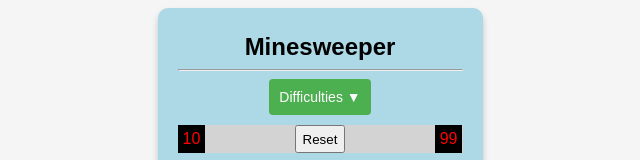
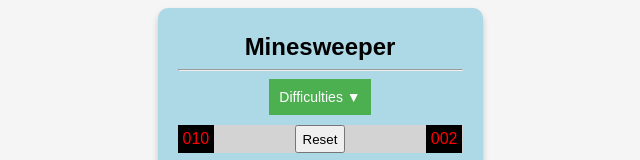
Before and after one commit to niklastallund/js-minesweeper, a plain HTML site: page minesweeper.html in a window 1280 px wide. Both pictures are taken after a click on the element 520 px from the left and 185 px from the top of the page. Shown: the top 160 px of the page, 320-960 px from the left. Drawn offline with Linux system fonts and the light colour scheme.

Commit message:
timer and clickedLeft working, bunch of helper functions to implement

```diff
--- a/minesweeper.css
+++ b/minesweeper.css
@@ -30,7 +30,6 @@ h2 {
     font-size: 14px;
     border: none;
     cursor: pointer;
-    border-radius: 4px;
 }
 
 #difficulty-button:hover {
@@ -38,18 +37,11 @@ h2 {
 }
 
 .dropdown-content {
-    /* display: none;
-    position: absolute;
-    min-width: 140px;
-    z-index: 1;
-    overflow: hidden; */
     display: none;
     position: absolute;
     background-color: #f9f9f9;
     min-width: 160px;
-    box-shadow: 0px 8px 16px 0px rgba(0, 0, 0, 0.2);
     z-index: 1;
-    border-radius: 4px;
     overflow: hidden;
 }
 
@@ -102,9 +94,13 @@ h2 {
     padding: 3px;
 }
 
-.cell {
+.tile {
     background: rgb(200, 200, 200);
     width: 25px;
     height: 25px;
     border: 2px outset rgb(190, 190, 190);
 }
+
+.tile:active {
+    border: 2px inset rgb(190, 190, 190);
+}
--- a/minesweeper.html
+++ b/minesweeper.html
@@ -16,9 +16,9 @@
                 <div id="dropdown-menu" class="dropdown-content"></div>
             </div>
             <div id="game-state-container">
-                <div id="mine-counter" class="counter">99</div>
+                <div id="mine-counter" class="counter">000</div>
                 <button id="reset-button">Reset</button>
-                <div id="timer" class="counter">99</div>
+                <div id="timer" class="counter">000</div>
             </div>
 
             <div id="grid-container"></div>
--- a/minesweeper.js
+++ b/minesweeper.js
@@ -9,25 +9,29 @@ class Minesweeper {
         this.currentDifficulty = "beginner";
         this.board = [];
         this.gameState = "start";
-        this.firstClick = true;
         this.flagCount = 0;
         this.revealCount = 0;
         this.mineCount = 0;
+        this.timer = 0;
+        this.timerInterval = null;
 
         this.generateOptions();
         this.newGame();
     }
 
     newGame() {
-        //Reset everything
+        //Reset everything and generate a new board
         this.gameState = "start";
-        this.firstClick = true;
         this.flagCount = 0;
         this.revealCount = 0;
         this.mineCount = this.difficulties[this.currentDifficulty].mines;
+        this.timer = 0;
         this.board = [];
 
-        //Generate a new board
+        if (this.timerInterval) {
+            clearInterval(this.timerInterval);
+        }
+
         this.generateBoard();
     }
 
@@ -54,6 +58,7 @@ class Minesweeper {
             .addEventListener("click", () => this.newGame());
     }
 
+    //Toggles the difficulty menu
     handleDropdownMenu() {
         document.querySelector(".dropdown-content").classList.toggle("show");
     }
@@ -61,6 +66,7 @@ class Minesweeper {
     //Handles changing difficulty when a difficulty button is clicked
     handleDifficulty(key) {
         this.currentDifficulty = key;
+        document.getElementById("timer").textContent = "000";
         this.handleDropdownMenu();
         this.newGame();
     }
@@ -75,7 +81,7 @@ class Minesweeper {
                 this.board[row][col] = {
                     isMine: false,
                     isFlag: false,
-                    isCleared: false,
+                    isClear: false,
                     neighborMines: 0,
                 };
             }
@@ -94,33 +100,90 @@ class Minesweeper {
 
         for (let row = 0; row < diff.rows; row++) {
             for (let col = 0; col < diff.cols; col++) {
-                const cell = document.createElement("div");
-                cell.className = "cell";
-                cell.dataset.row = row;
-                cell.dataset.col = col;
+                const tile = document.createElement("div");
+                tile.className = "tile";
+                tile.dataset.row = row;
+                tile.dataset.col = col;
 
-                cell.addEventListener("click", (event) =>
-                    this.clickedLeft(event, row, col)
-                );
-                cell.addEventListener("contextmenu", (event) => {
-                    this.clickedRight(event, row, col);
+                tile.addEventListener("click", (event) => {
+                    event.preventDefault();
+                    this.clickedLeft(row, col);
+                });
+                tile.addEventListener("contextmenu", (event) => {
+                    event.preventDefault();
+                    this.clickedRight(row, col);
                 });
 
-                grid.appendChild(cell);
+                grid.appendChild(tile);
             }
         }
 
         //Set the mine counter for the board
-        document.getElementById("mine-counter").innerHTML = this.mineCount;
+        document.getElementById("mine-counter").innerHTML = this.mineCount
+            .toString()
+            .padStart(3, "0");
     }
 
     //TODO
-    clickedLeft() {
+    calculateNeighborMines(row, col) {
         return;
     }
 
     //TODO
-    clickedRight() {
+    placeMines(row, col) {
+        return;
+    }
+
+    //TODO
+    revealTile() {
+        //TODO check for victory
+        return;
+    }
+
+    //TODO
+    //won is a bool which decides if we won or lost
+    gameOver(won) {
+        return;
+    }
+
+    startTimer() {
+        this.timerInterval = setInterval(() => {
+            this.timer++;
+            this.updateTimer();
+        }, 1000);
+    }
+
+    updateTimer() {
+        document.getElementById("timer").textContent = Math.min(this.timer, 999)
+            .toString()
+            .padStart(3, "0");
+    }
+
+    //TODO
+    clickedLeft(row, col) {
+        const currentTile = this.board[row][col]; //Current tile
+
+        //We do nothing if one of these are true
+        if (this.gameState === "won" || this.gameState === "lost") return;
+        if (currentTile.isFlag || currentTile.isClear) return;
+
+        //gameState "start" means no tile has been clicked
+        //Give placeMines the coordinates to the first square to avoid losing on first move
+        if (this.gameState === "start") {
+            this.gameState = "playing";
+            this.placeMines(row, col);
+            this.startTimer();
+        }
+
+        if (currentTile.isMine) {
+            this.gameOver(false);
+        } else {
+            revealTile();
+        }
+    }
+
+    //TODO
+    clickedRight(row, col) {
         return;
     }
 }
```
